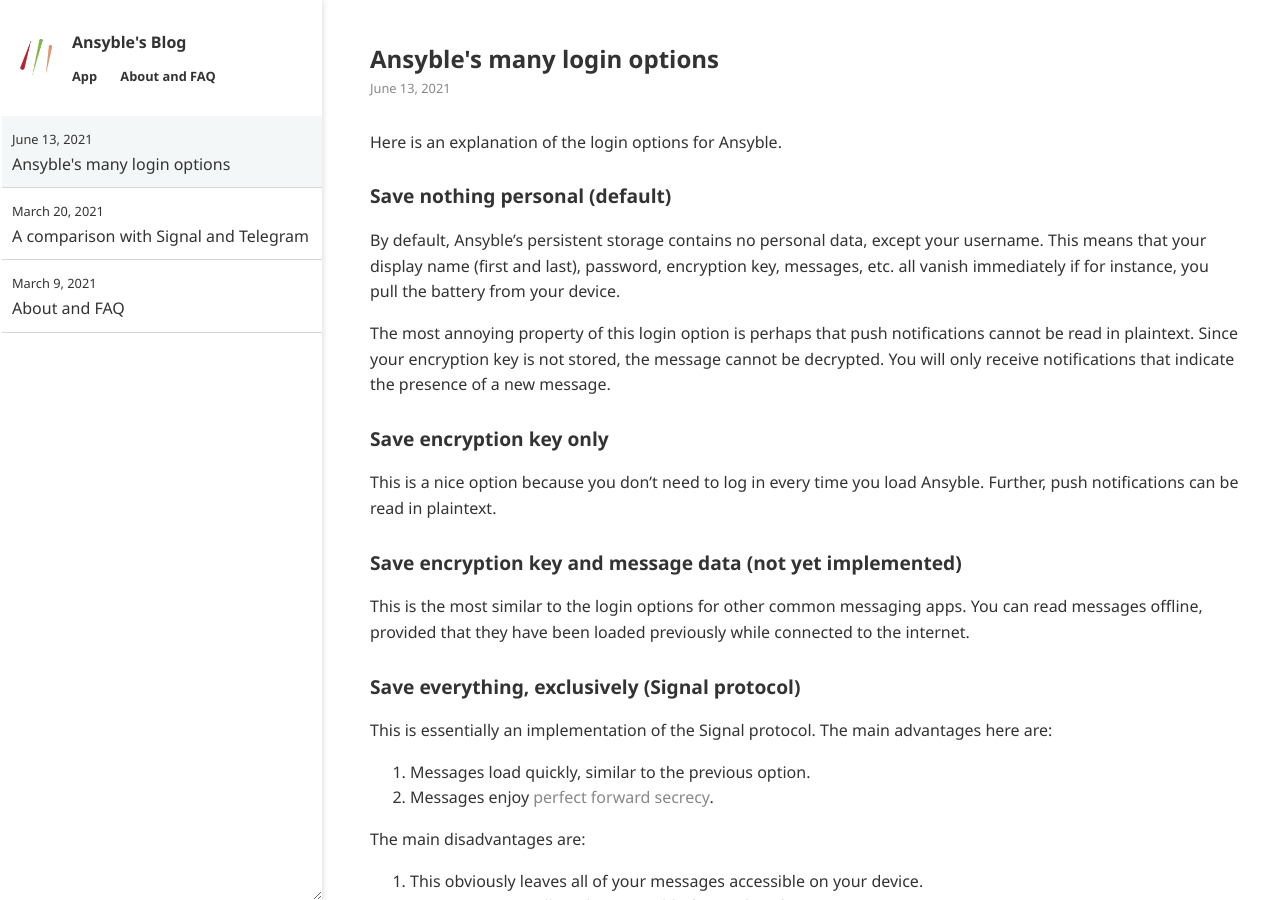
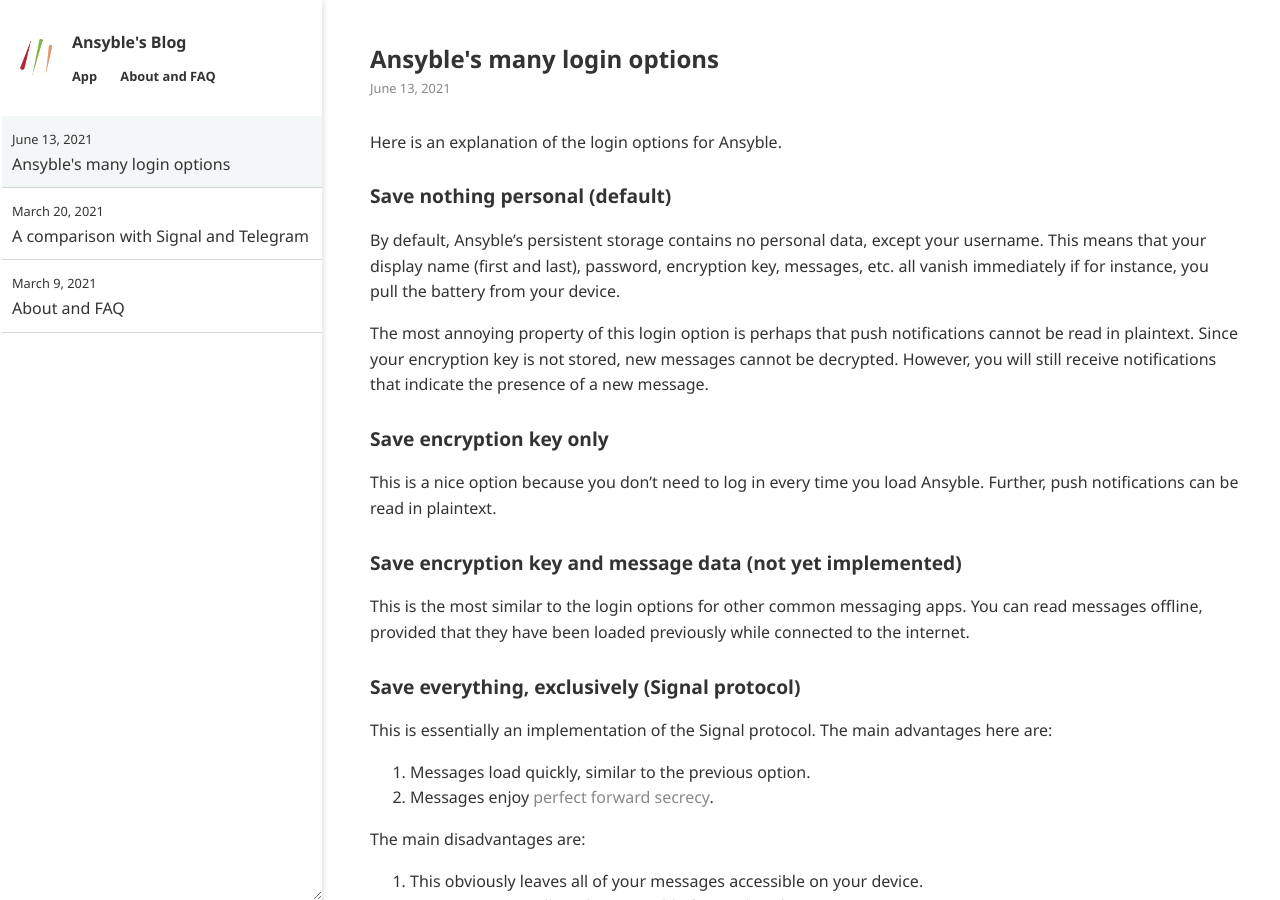
Before and after one commit to ansyblenetwork/ansybleblog, a Jekyll site: the page built from _posts/2021-06-13-login-options.md, in a window 1280 px wide and 900 px high. Built offline with Jekyll 4.4.1, drawn with Linux system fonts in a browser that asks for light colours.

Commit message:
Update 2021-06-13-login-options.md

```diff
--- a/_posts/2021-06-13-login-options.md
+++ b/_posts/2021-06-13-login-options.md
@@ -8,7 +8,7 @@
 
 By default, Ansyble's persistent storage contains no personal data, except your username. This means that your display name (first and last), password, encryption key, messages, etc. all vanish immediately if for instance, you pull the battery from your device.
 
-The most annoying property of this login option is perhaps that push notifications cannot be read in plaintext. Since your encryption key is not stored, the message cannot be decrypted. You will only receive notifications that indicate the presence of a new message.
+The most annoying property of this login option is perhaps that push notifications cannot be read in plaintext. Since your encryption key is not stored, new messages cannot be decrypted. However, you will still receive notifications that indicate the presence of a new message.
 
 ### Save encryption key only
 
```
